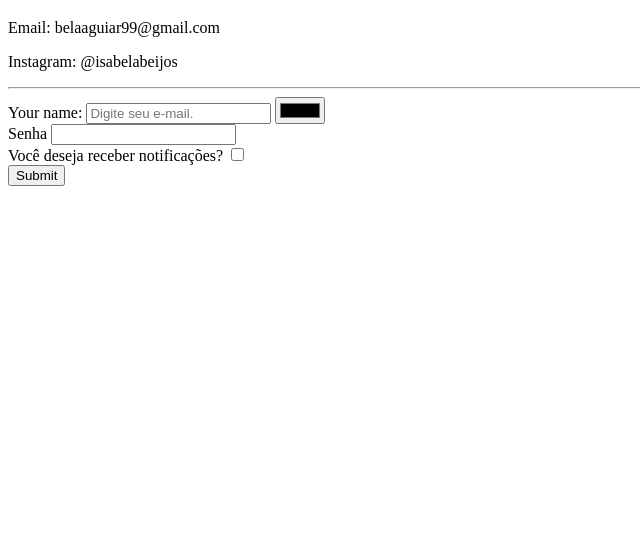
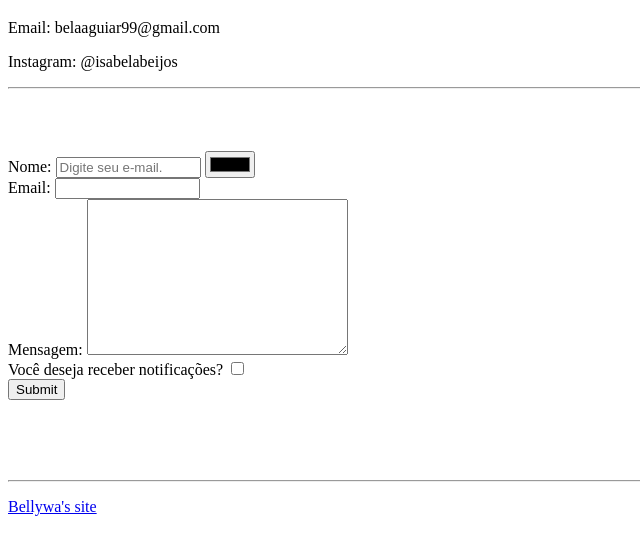
Before and after one commit to bellywa/SITE_ESTUDOS_HTML, a plain HTML site: page contact.html in a window 1280 px wide. Shown: the part 61-616 px from the top of the page, without its empty margins (0-640 px from the left). Drawn offline with Linux system fonts and the light colour scheme.

Commit message:
Finalizando

```diff
--- a/contact.html
+++ b/contact.html
@@ -11,19 +11,33 @@
     <p>Email: belaaguiar99@gmail.com</p>
     <p>Instagram: @isabelabeijos</p>
     <hr>
-    <form action="">
-        <label for="">Your name:</label>
-        <input type="text" placeholder="Digite seu e-mail." name=""" id="">
-        <input type="color" name="" id="">
+    <br>
+    <br>
+    <br>
+    <form action="mailto:belaaguiar99@yahoo.com.br" method="post" enctype="text/plain">
+        <label>Nome:</label>
+        <input type="text" placeholder="Digite seu e-mail." name="yourname" size="15">
+        <input type="color">
         <br>
-        <label for="">Senha</label>
-        <input type="password">
+        <label>Email:</label>
+        <input type="email" name="youremail" size="15">
         <br>
-        <label for="">Você deseja receber notificações?</label>
-        <input type="checkbox" name="" id="">
+        <label>Mensagem:</label>
+        <textarea name="yourmessage" cols="30" rows="10"></textarea>
         <br>
-        <input type="submit" name="">
+        <label>Você deseja receber notificações?</label>
+        <input type="checkbox">
+        <br>
+        <input type="submit">
     </form>
+    <br>
+    <br>
+    <br>
+    <br>
+    <hr>
+    <footer>
+    <p><a href="index.html"> Bellywa's site</a></p>
+    </footer>
 
 </body>
 </html>
```
Also changed, not shown: index.html (renamed from pag.html, +2 -2 lines).
